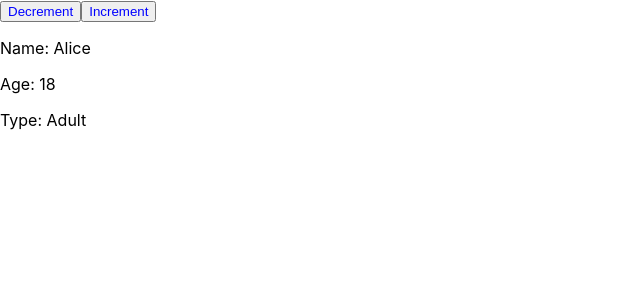
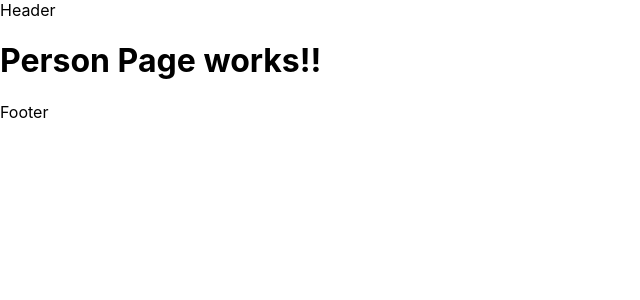
Before and after one commit to Rael-courses/react-first-steps, a React (Create React App) app: page /person in a window 1280 px wide. Shown: the top 300 px of the page, without its empty margins (0-640 px from the left). Built offline with nearby package versions, Linux system fonts and the light colour scheme.

Commit message:
v0.5 router

```diff
--- a/package.json
+++ b/package.json
@@ -12,6 +12,7 @@
     "@types/react-dom": "^18.3.1",
     "react": "^18.3.1",
     "react-dom": "^18.3.1",
+    "react-router-dom": "^6.27.0",
     "react-scripts": "5.0.1",
     "typescript": "^4.9.5",
     "web-vitals": "^2.1.4"
--- a/src/App.tsx
+++ b/src/App.tsx
@@ -1,13 +1,7 @@
-import Person from "./components/Person";
-// import PersonOld from "./components/PersonOld";
+import Router from "./Router";
 
 function App() {
-  return (
-    <div>
-      {/* <PersonOld /> */}
-      <Person />
-    </div>
-  );
+  return <Router />;
 }
 
 export default App;
--- /dev/null
+++ b/src/Router/index.tsx
@@ -0,0 +1,30 @@
+import { createBrowserRouter, RouterProvider } from "react-router-dom";
+import HomePage from "../pages/HomePage";
+import PersonPage from "../pages/PersonPage";
+import NotFoundPage from "../pages/NotFoundPage";
+import PageTemplate from "../pages/PageTemplate";
+
+const router = createBrowserRouter([
+  {
+    path: "/",
+    element: <PageTemplate />,
+    children: [
+      {
+        path: "",
+        element: <HomePage />,
+      },
+      {
+        path: "person",
+        element: <PersonPage />,
+      },
+      {
+        path: "*",
+        element: <NotFoundPage />,
+      },
+    ],
+  },
+]);
+
+export default function Router() {
+  return <RouterProvider router={router} />;
+}
--- a/src/components/Person/PersonCard/index.tsx
+++ b/src/components/Person/PersonCard/index.tsx
@@ -7,10 +7,10 @@ export default function PersonCard() {
   const type = age < 18 ? "Child" : "Adult";
 
   return (
-    <div>
+    <>
       <p>Name: {name}</p>
       <p>Age: {age}</p>
       <p>Type: {type}</p>
-    </div>
+    </>
   );
 }
--- /dev/null
+++ b/src/pages/HomePage/index.tsx
@@ -0,0 +1,7 @@
+export default function HomePage() {
+  return (
+    <div>
+      <h1>Home Page works!!</h1>
+    </div>
+  );
+}
--- /dev/null
+++ b/src/pages/NotFoundPage/index.tsx
@@ -0,0 +1,7 @@
+export default function NotFoundPage() {
+  return (
+    <div>
+      <h1>My 404 not found</h1>
+    </div>
+  );
+}
--- /dev/null
+++ b/src/pages/PageTemplate/index.tsx
@@ -0,0 +1,13 @@
+import { Outlet } from "react-router-dom";
+
+export default function PageTemplate() {
+  return (
+    <div>
+      <header>Header</header>
+      <main>
+        <Outlet />
+      </main>
+      <footer>Footer</footer>
+    </div>
+  );
+}
--- /dev/null
+++ b/src/pages/PersonPage/index.tsx
@@ -0,0 +1,7 @@
+export default function PersonPage() {
+  return (
+    <div>
+      <h1>Person Page works!!</h1>
+    </div>
+  );
+}
```
Also changed, not shown: src/components/PersonOld/index.tsx (deleted, +0 -41 lines), 1 other file (tests, documents, lock files or other folders).
